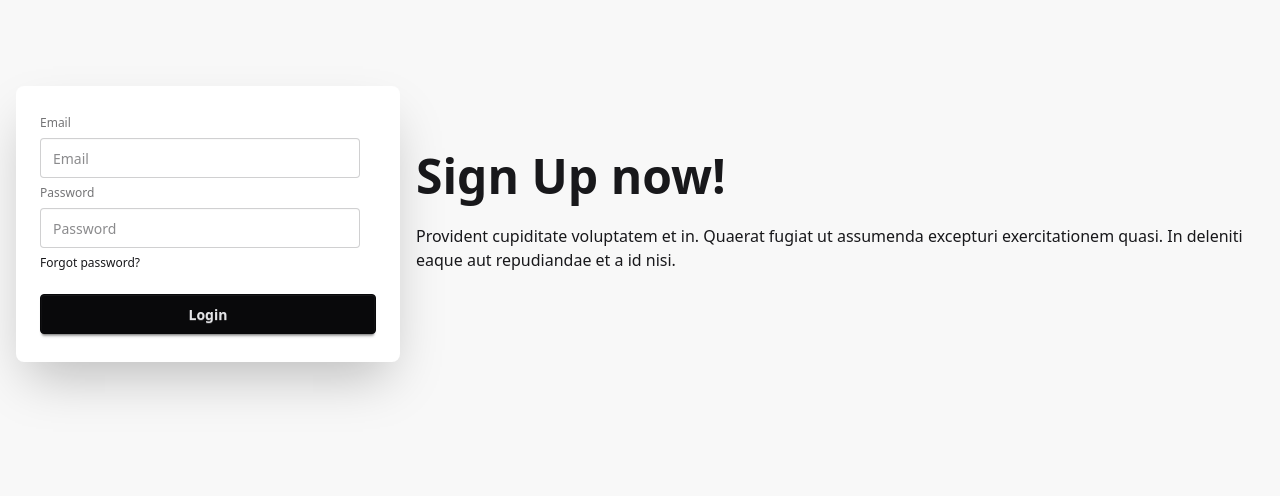
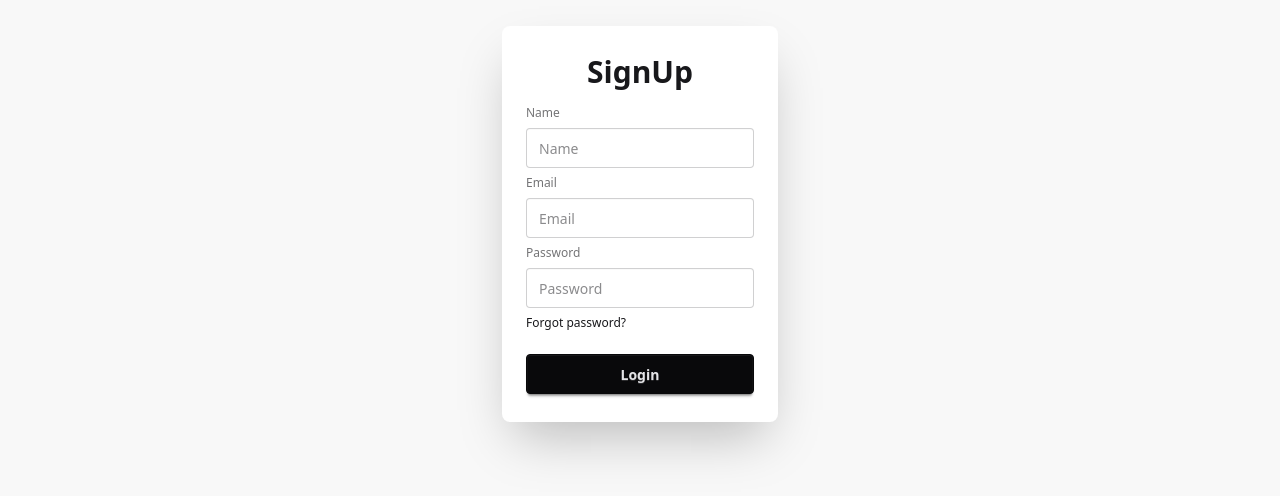
Before and after one commit to MH-liton-360/matrimony, a React (Vite) app: page /signup in a window 1280 px wide. Shown: the part 176-672 px from the top of the page. Built offline with nearby package versions, Linux system fonts and the light colour scheme.

Commit message:
React hook form adding

```diff
--- a/package.json
+++ b/package.json
@@ -15,6 +15,7 @@
     "match-sorter": "^8.2.0",
     "react": "^19.2.0",
     "react-dom": "^19.2.0",
+    "react-hook-form": "^7.71.2",
     "react-router-dom": "^7.11.0",
     "react-simple-captcha": "^9.3.1",
     "sort-by": "^1.2.0",
--- a/src/pages/SignUp.jsx
+++ b/src/pages/SignUp.jsx
@@ -1,22 +1,37 @@
+import { useForm } from "react-hook-form";
+
+
 
 const SignUp = () => {
+
+    // React Hook Form
+    const { register, handleSubmit, watch, formState: { errors } } = useForm()
+
+
+    // Onsubmit Multiline
+    const onSubmit = (data) => {
+        console.log(data)
+    };
+
     return (
         <div className="hero bg-base-200 min-h-screen">
             <div className="hero-content flex-col lg:flex-row-reverse">
-                <div className="text-center lg:text-left">
-                    <h1 className="text-5xl font-bold">Sign Up now!</h1>
-                    <p className="py-6">
-                        Provident cupiditate voluptatem et in. Quaerat fugiat ut assumenda excepturi exercitationem
-                        quasi. In deleniti eaque aut repudiandae et a id nisi.
-                    </p>
-                </div>
+
                 <div className="card bg-base-100 w-full max-w-sm shrink-0 shadow-2xl">
                     <div className="card-body">
                         <fieldset className="fieldset">
+
+                            <h1 className="text-3xl font-bold text-center mb-2">SignUp</h1>
+
+                            <label className="label">Name</label>
+                            <input type="name" name="name" className="input input-bordered" placeholder="Name" />
+
                             <label className="label">Email</label>
-                            <input type="email" className="input" placeholder="Email" />
+                            <input type="email" name="email" className="input input-bordered" placeholder="Email" />
+
                             <label className="label">Password</label>
-                            <input type="password" className="input" placeholder="Password" />
+                            <input type="password" name="password" className="input input-bordered" placeholder="Password" />
+
                             <div><a className="link link-hover">Forgot password?</a></div>
                             <button className="btn btn-neutral mt-4">Login</button>
                         </fieldset>
```
Also changed, not shown: 1 other file (tests, documents, lock files or other folders).
